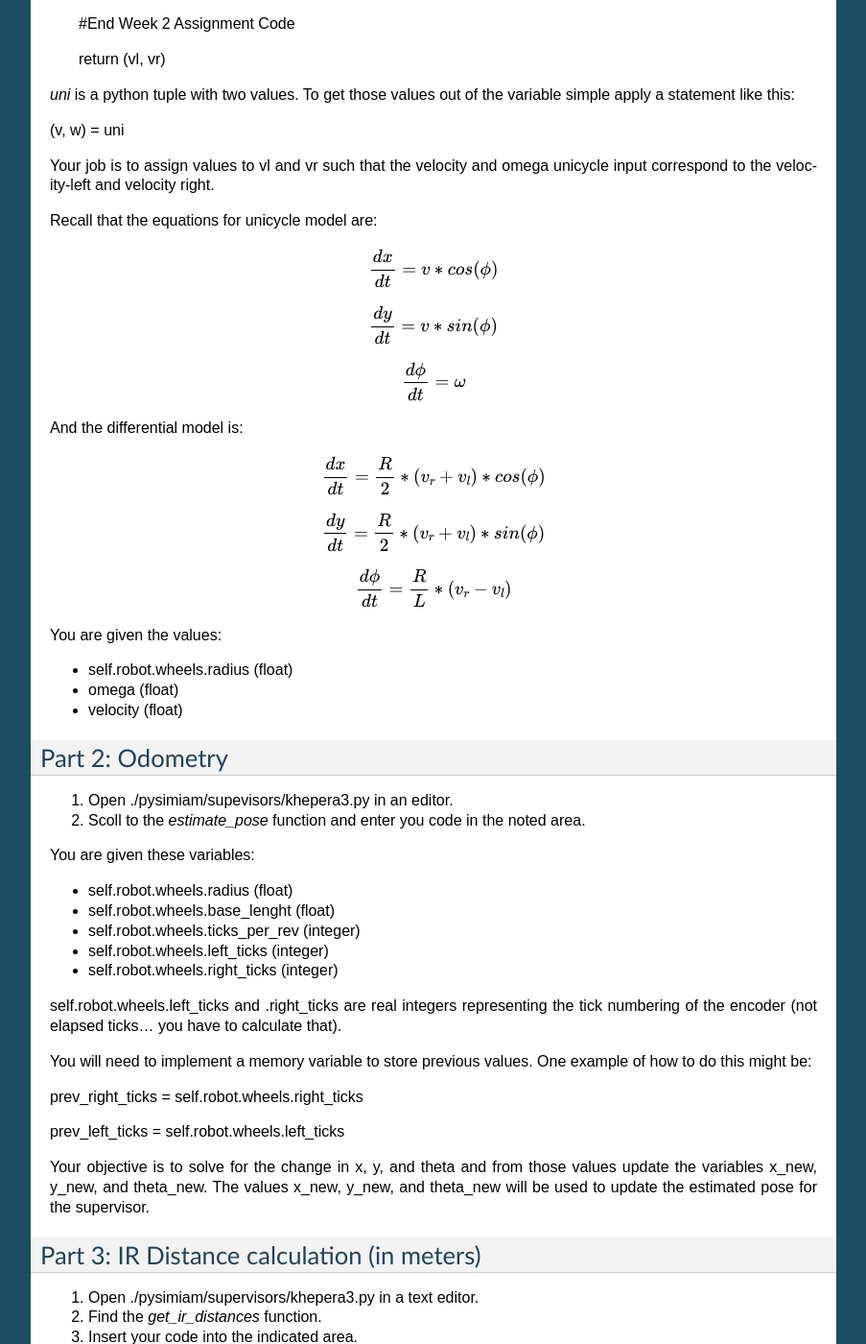
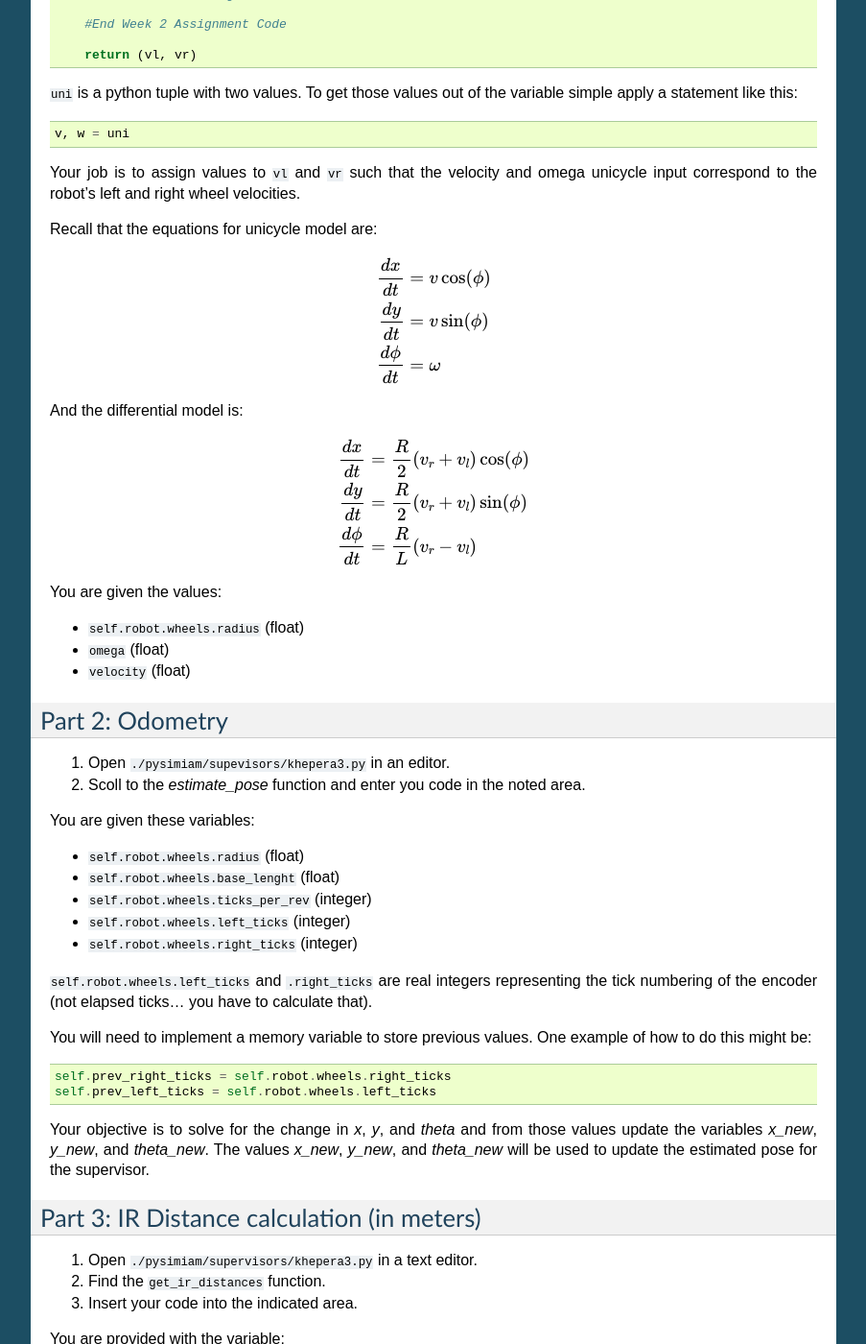
Before and after one commit to typograph/pysimiam, a Sphinx documentation site: the page built from doc/tutorial.rst, in a window 1280 px wide and 1400 px high, scrolled down 552 px. Shown: the whole window at 96% size, without its empty margins (198-1101 px from the left). Built offline with Sphinx 7.4.7, drawn with Linux system fonts in a browser that asks for light colours; formulas are drawn with MathJax 3; some of the changed text lies outside the part shown.

Commit message:
Fixed formatting in the tutorial

```diff
--- a/doc/tutorial.rst
+++ b/doc/tutorial.rst
@@ -3,9 +3,14 @@ Tutorial
 
 How to run the program
 -------------------------------
+
+::
+
 > python qtsimiam.py
 
 or
+
+::
 
 > ./qtsimiam.py
 
@@ -21,125 +26,113 @@ Part 1: Unicycle to Differential
 
 2. Find the function labeled `uni2diff` in the khepera3.K3Supervisor class.
 
-def uni2diff(uni)
-    (v,w) = uni
+.. code-block:: python
 
-    #Insert Week 2 Assignment Code Here
+   def uni2diff(uni):
+       (v,w) = uni
 
-    #End Week 2 Assignment Code
+       #Insert Week 2 Assignment Code Here
 
-    return (vl, vr)
+       #End Week 2 Assignment Code
 
-`uni` is a python tuple with two values. To get those values out of the variable simple apply a statement like this:
+       return (vl, vr)
 
-(v, w) = uni
+``uni`` is a python tuple with two values. To get those values out of the variable simple apply a statement like this::
 
-Your job is to assign values to vl and vr such that the velocity and omega unicycle input correspond to the velocity-left and velocity right.
+   v, w = uni
+
+Your job is to assign values to ``vl`` and ``vr`` such that the velocity and omega unicycle input correspond to the robot's left and right wheel velocities.
 
 Recall that the equations for unicycle model are:
 
 .. math::
-    \frac{dx}{dt} = v*cos(\phi)
-
-.. math::
-    \frac{dy}{dt} = v*sin(\phi)
-
-.. math::
-    \frac{d\phi}{dt} = \omega
+    \frac{dx}{dt} &= v\cos(\phi) \\
+    \frac{dy}{dt} &= v\sin(\phi) \\
+    \frac{d\phi}{dt} &= \omega
 
 And the differential model is:
 
 .. math::
-    \frac{dx}{dt} = \frac{R}{2}*(v_r + v_l)*cos(\phi)
-
-.. math::
-    \frac{dy}{dt} = \frac{R}{2}*(v_r + v_l)*sin(\phi)
-
-.. math::
-    \frac{d\phi}{dt} = \frac{R}{L}*(v_r - v_l)
+    \frac{dx}{dt} &= \frac{R}{2}(v_r + v_l)\cos(\phi) \\
+    \frac{dy}{dt} &= \frac{R}{2}(v_r + v_l)\sin(\phi) \\
+    \frac{d\phi}{dt} &= \frac{R}{L}(v_r - v_l)
 
 You are given the values:
 
-- self.robot.wheels.radius (float)
-- omega (float)
-- velocity (float)
+- ``self.robot.wheels.radius`` (float)
+- ``omega`` (float)
+- ``velocity`` (float)
 
 Part 2: Odometry
 -----------------------------------------------------------
 
-1. Open ./pysimiam/supevisors/khepera3.py in an editor.
+1. Open ``./pysimiam/supevisors/khepera3.py`` in an editor.
 
 2. Scoll to the `estimate_pose` function and enter you code in the noted area.
 
 You are given these variables:
 
-- self.robot.wheels.radius (float)
-
-- self.robot.wheels.base_lenght (float)
-
-- self.robot.wheels.ticks_per_rev (integer)
-
-- self.robot.wheels.left_ticks (integer)
-
-- self.robot.wheels.right_ticks (integer)
+- ``self.robot.wheels.radius`` (float)
+- ``self.robot.wheels.base_lenght`` (float)
+- ``self.robot.wheels.ticks_per_rev`` (integer)
+- ``self.robot.wheels.left_ticks`` (integer)
+- ``self.robot.wheels.right_ticks`` (integer)
 
 
-self.robot.wheels.left_ticks and .right_ticks are real integers representing the tick numbering of the encoder (not elapsed ticks... you have to calculate that).
+``self.robot.wheels.left_ticks`` and ``.right_ticks`` are real integers representing the tick numbering of the encoder (not elapsed ticks... you have to calculate that).
 
 
-You will need to implement a memory variable to store previous values. One example of how to do this might be:
+You will need to implement a memory variable to store previous values. One example of how to do this might be::
 
-prev_right_ticks = self.robot.wheels.right_ticks
+   self.prev_right_ticks = self.robot.wheels.right_ticks
+   self.prev_left_ticks = self.robot.wheels.left_ticks
 
-prev_left_ticks = self.robot.wheels.left_ticks
-
-
-Your objective is to solve for the change in x, y, and theta and from those values update the variables x_new, y_new, and theta_new. The values x_new, y_new, and theta_new will be used to update the estimated pose for the supervisor.
+Your objective is to solve for the change in `x`, `y`, and `theta` and from those values update the variables `x_new`, `y_new`, and `theta_new`. The values `x_new`, `y_new`, and `theta_new` will be used to update the estimated pose for the supervisor.
 
 
 Part 3: IR Distance calculation (in meters)
 -----------------------------------------------------------
 
-1. Open ./pysimiam/supervisors/khepera3.py in a text editor.
+1. Open ``./pysimiam/supervisors/khepera3.py`` in a text editor.
 
-2. Find the `get_ir_distances` function.
+2. Find the ``get_ir_distances`` function.
 
 3. Insert your code into the indicated area.
 
 You are provided with the variable:
 
-- self.robot.ir_sensors.readings (float)
+- ``self.robot.ir_sensors.readings`` (float)
 
 Knowing that the sensitive range of distance is 0.02 meters to 0.2 meters and that the intensity as a function of distance is given by:
 
 .. math::
     :nowrap:
 
-    f(\delta) = \{\begin{eqnarray}
+    f(\delta) = \left\{\begin{eqnarray}
         3960 & \quad 0m <  \delta  < 0.02m\\
         3960e^{-30(\delta-0.02)} & \quad 0.02m <  \delta  < 0.2m
-    \end{eqnarray}
+    \end{eqnarray}\right.
 
 Convert to distances for the sensors and assign them to a list called ir_distances.
 
 Week 3: Go To Goal Controller
 =============================
-1. Open ./pysimiam/controllers/gotogoal.py in an editor.
+1. Open ``./pysimiam/controllers/gotogoal.py`` in an editor.
 2. Find the execute function in the controller with the appropriate label for week 3.
 
 Given the following variables:
 
-- state.goal.x
+- ``state.goal.x``
+- ``state.goal.y``
+- ``state.pose``  (the robot's pose)
 
-- state.pose  (the robot's pose)
+To extract the pose data, you can use a command like this::
 
-To use the pose data, use a command like this:
-
-(x, y, theta) = state.pose
+   (x, y, theta) = state.pose
 
 
-3. Calculate the bearing (angle) to the goal (state.goal.x and state.goal.y)
-4. Calculate the error from the present heading (theta) and the bearing.
+3. Calculate the bearing (angle) to the goal (``state.goal.x`` and ``state.goal.y``)
+4. Calculate the error from the present heading (`theta`) and the bearing.
 5. Calculate proportional, integral, and differential terms of the PID.
 
 
```
